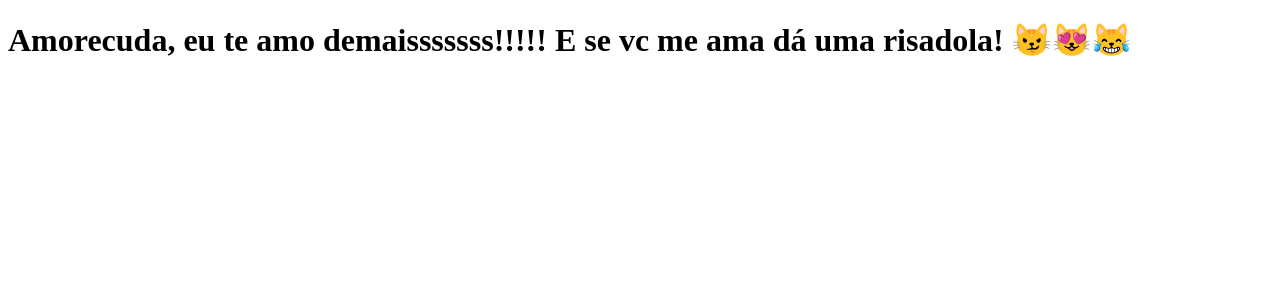
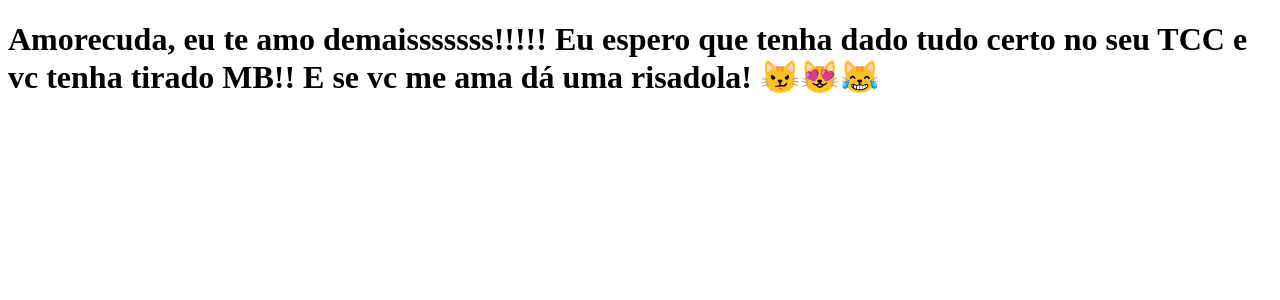
Before and after one commit to Nakaharaz/clone-tabnews, a Next.js app: page / in a window 1280 px wide. Shown: the top 300 px of the page. Built offline with nearby package versions, Linux system fonts and the light colour scheme.

Commit message:
Changing the text on index.js

```diff
--- a/pages/index.js
+++ b/pages/index.js
@@ -1,5 +1,5 @@
 function Home() {
-    return <h1>Amorecuda, eu te amo demaisssssss!!!!! E se vc me ama dá uma risadola! 😼😻😹</h1>
+    return <h1>Amorecuda, eu te amo demaisssssss!!!!! Eu espero que tenha dado tudo certo no seu TCC e vc tenha tirado MB!! E se vc me ama dá uma risadola! 😼😻😹</h1>
 }
 
 export default Home
```
